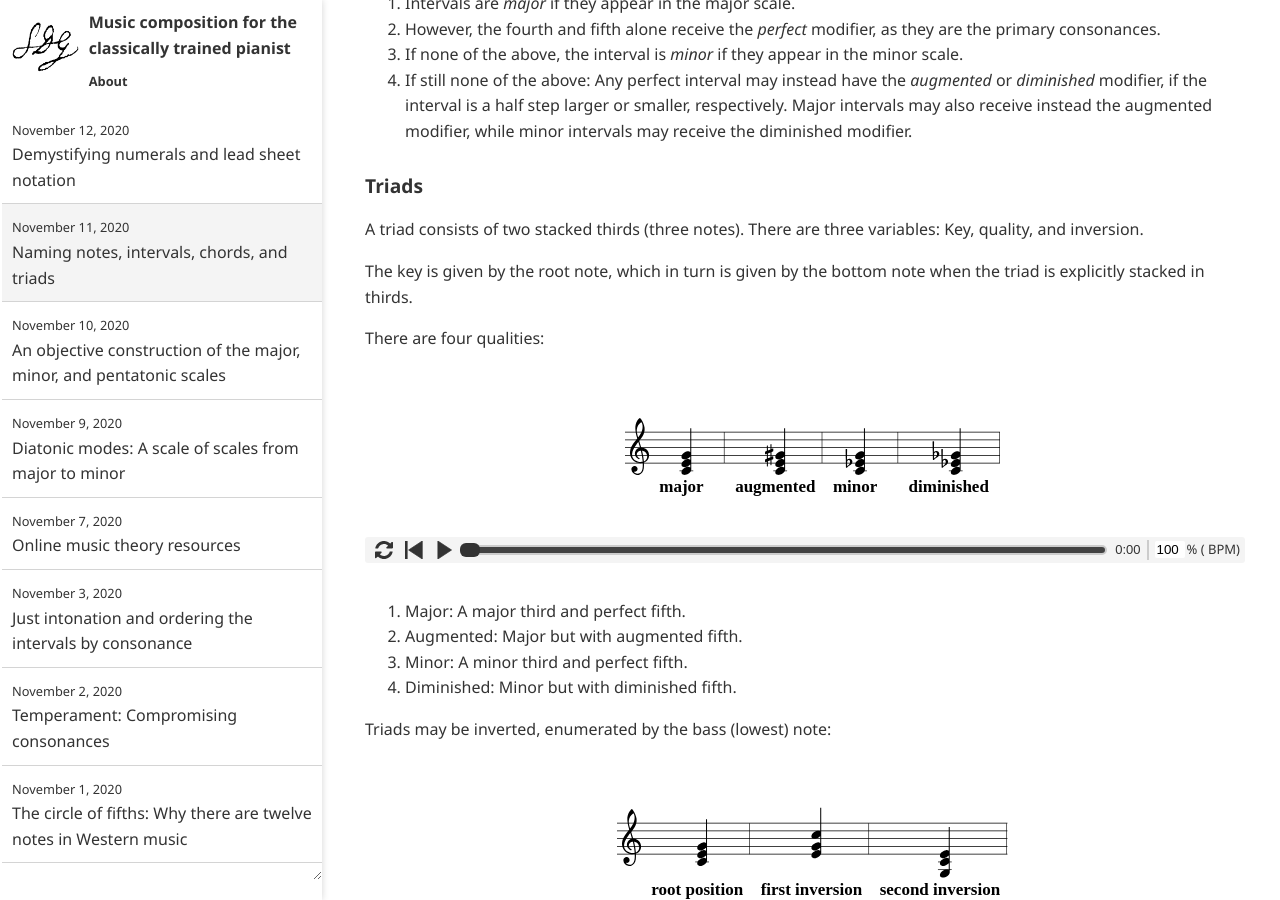
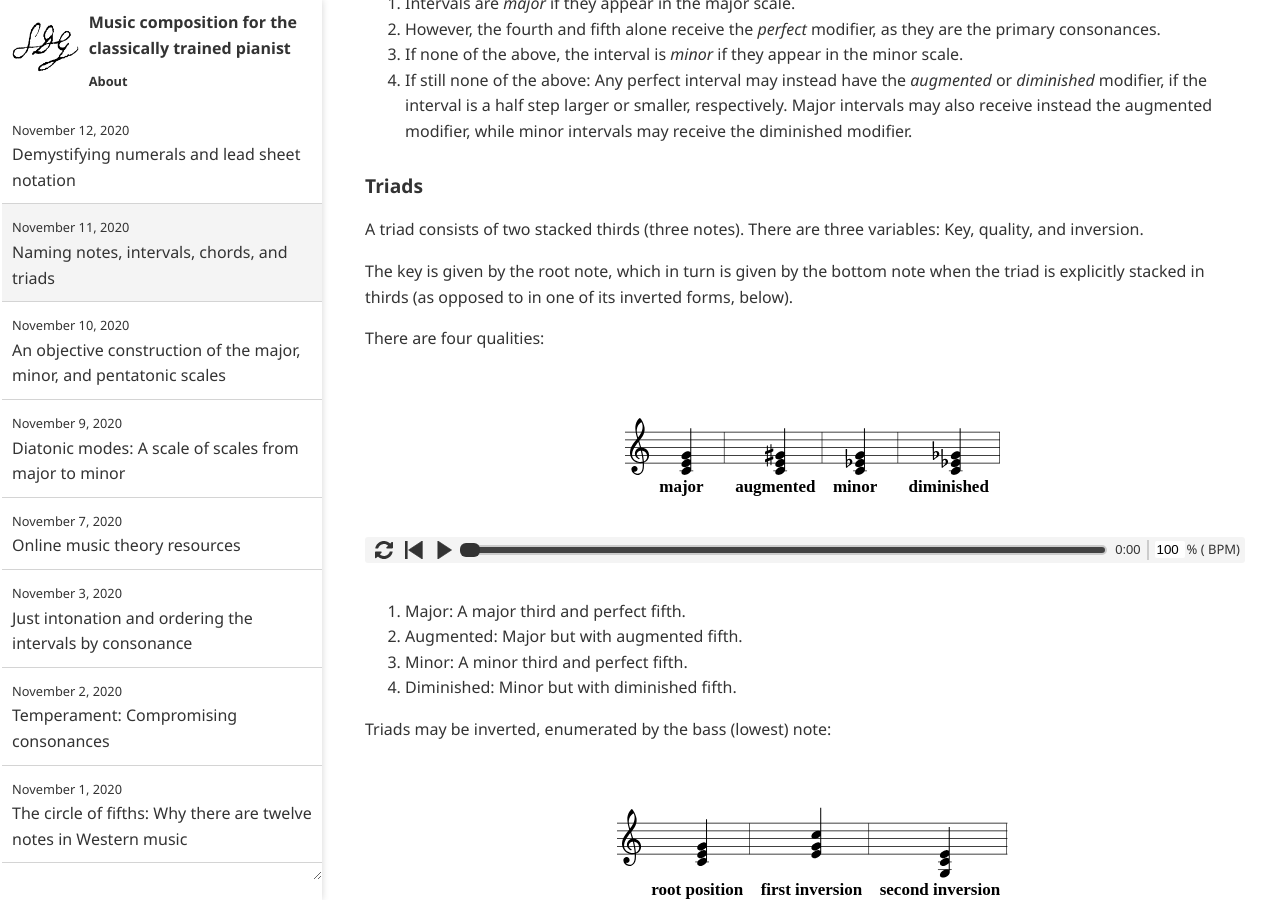
Before and after one commit to ansyblenetwork/sdg, a Jekyll site: the page built from _posts/2020-11-11-naming-notes-intervals.md, in a window 1280 px wide and 900 px high, scrolled down 1030 px. Built offline with Jekyll 4.4.1, drawn with Linux system fonts in a browser that asks for light colours.

Commit message:
Update 2020-11-11-naming-notes-intervals.md

```diff
--- a/_posts/2020-11-11-naming-notes-intervals.md
+++ b/_posts/2020-11-11-naming-notes-intervals.md
@@ -57,7 +57,7 @@ Intervals are one of the rare musical objects that are named based on notation,
 
 A triad consists of two stacked thirds (three notes). There are three variables: Key, quality, and inversion.
 
-The key is given by the root note, which in turn is given by the bottom note when the triad is explicitly stacked in thirds.
+The key is given by the root note, which in turn is given by the bottom note when the triad is explicitly stacked in thirds (as opposed to in one of its inverted forms, below).
 
 There are four qualities:
 
```
